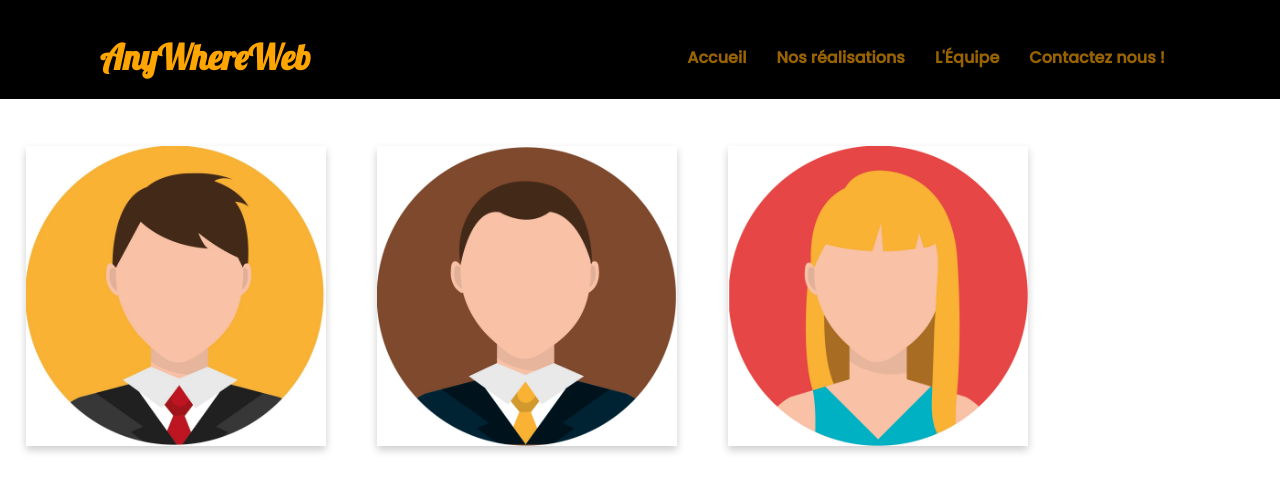
After one commit to GregMagnin/AnyWhereWeb_, a PHP site: page /AWW/equipe.html in a window 1280 px wide. The commit adds this page. Shown: the top 492 px of the page. Run offline with PHP 8.4, Linux system fonts and the light colour scheme.

Commit message:
add Equipe page

```diff
--- /dev/null
+++ b/equipe.html
@@ -0,0 +1,74 @@
+<!DOCTYPE html>
+<html lang="fr">
+
+<head>
+  <meta charset="UTF-8">
+  <meta http-equiv="X-UA-Compatible" content="IE=edge">
+  <meta name="viewport" content="width=device-width, initial-scale=1.0">
+  <title>AnyWhereWeb</title>
+  <link rel="shortcut icon" href="assets/logo-removebg-preview.png">
+  <link rel="stylesheet" href="style.css">
+</head>
+
+<body>
+
+  <header>
+
+    <h2>AnyWhereWeb</h2>
+    <nav>
+      <li><a href="index.html">Accueil</a></li>
+      <li><a href="#">Nos réalisations</a></li>
+      <li><a href="equipe.html">L'Équipe</a></li>
+      <li><a href="#">Contactez nous !</a></li>
+    </nav>
+  </header>
+
+  <div class="margintop"> </div>
+  <div class="flex">
+    <div class="flip-card">
+      <div class="flip-card-inner">
+        <div class="flip-card-front">
+          <img src="assets/avatarGregory.jpg" alt="Avatar" style="width:300px;height:300px;">
+        </div>
+        <div class="flip-card-back">
+          <h1>Greg</h1>
+          <h3>Web developer back end</h3>
+          <p>Passionné par le code pur et dur, Greg ne vous déceverez pas. </p>
+        </div>
+      </div>
+    </div>
+
+    <div class="flip-card">
+      <div class="flip-card-inner">
+        <div class="flip-card-front">
+          <img src="assets/avatarLionnel.png" alt="Avatar" style="width:300px;height:300px;">
+        </div>
+        <div class="flip-card-back">
+          <h1>Lionel</h1>
+          <h3>Chef de projet</h3>
+          <p>Avec un grand sens de management, Lionel gère les projets de développement.</p>
+        </div>
+      </div>
+    </div>
+
+    <div class="flip-card">
+      <div class="flip-card-inner">
+        <div class="flip-card-front">
+          <img src="assets/avatarSolene.png" alt="Avatar" style="width:300px;height:300px;">
+        </div>
+        <div class="flip-card-back">
+          <h1>Solène</h1>
+          <h3>Designer</h3>
+          <p>Solène a l'art dans la peau, vous pouvez compter sur son style.</p>
+        </div>
+      </div>
+    </div>
+
+  </div>
+
+
+
+
+</body>
+
+</html>
--- a/style.css
+++ b/style.css
@@ -479,3 +479,59 @@ header nav li {
         margin-top: 0;
     }
 }
+
+/*************************************************************************
+/*                  equipe.html                                         */
+/*************************************************************************
+
+/*                  flip-card                                         */
+
+.flip-card {
+  background-color: transparent;
+  width: 300px;
+  height: 300px;
+  perspective: 1000px;
+  margin: 2vw;
+}
+
+.flip-card-inner {
+  position: relative;
+  width: 100%;
+  height: 100%;
+  text-align: center;
+  transition: transform 0.6s;
+  transform-style: preserve-3d;
+  box-shadow: 0 4px 8px 0 rgba(0,0,0,0.2);
+}
+
+.flip-card:hover .flip-card-inner {
+  transform: rotateY(180deg);
+}
+
+.flip-card-front, .flip-card-back {
+  position: absolute;
+  width: 100%;
+  height: 100%;
+  -webkit-backface-visibility: hidden;
+  backface-visibility: hidden;
+}
+
+.flip-card-front {
+  background-color: #bbb;
+  color: black;
+}
+
+.flip-card-back {
+  background-color: #cc0000;
+  color: white;
+  transform: rotateY(180deg);
+}
+
+
+.margintop{
+    height: 120px;
+}
+
+.flex{
+  display:flex;
+}
```
Also changed, not shown: assets/avatarGregory.jpg (added), assets/avatarLionnel.png (added), assets/avatarSolene.png (added).
